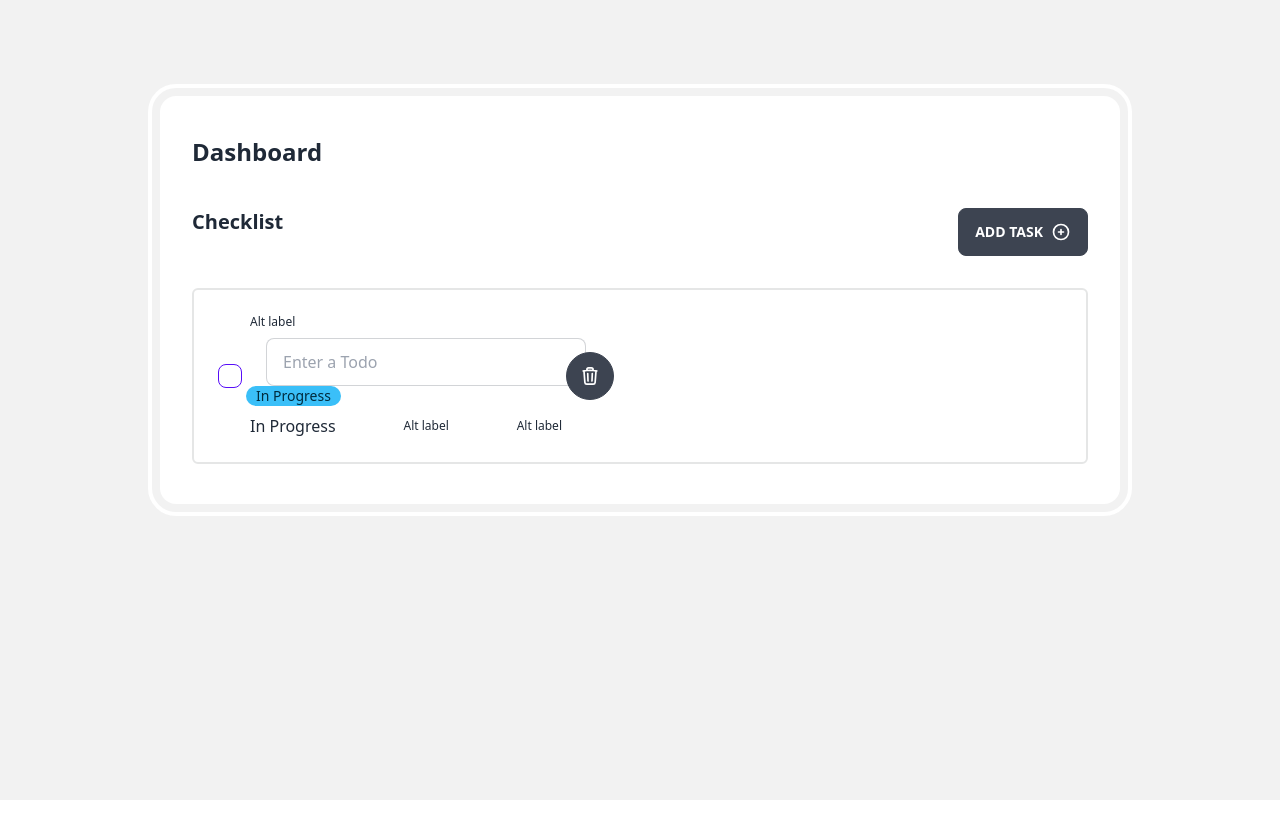
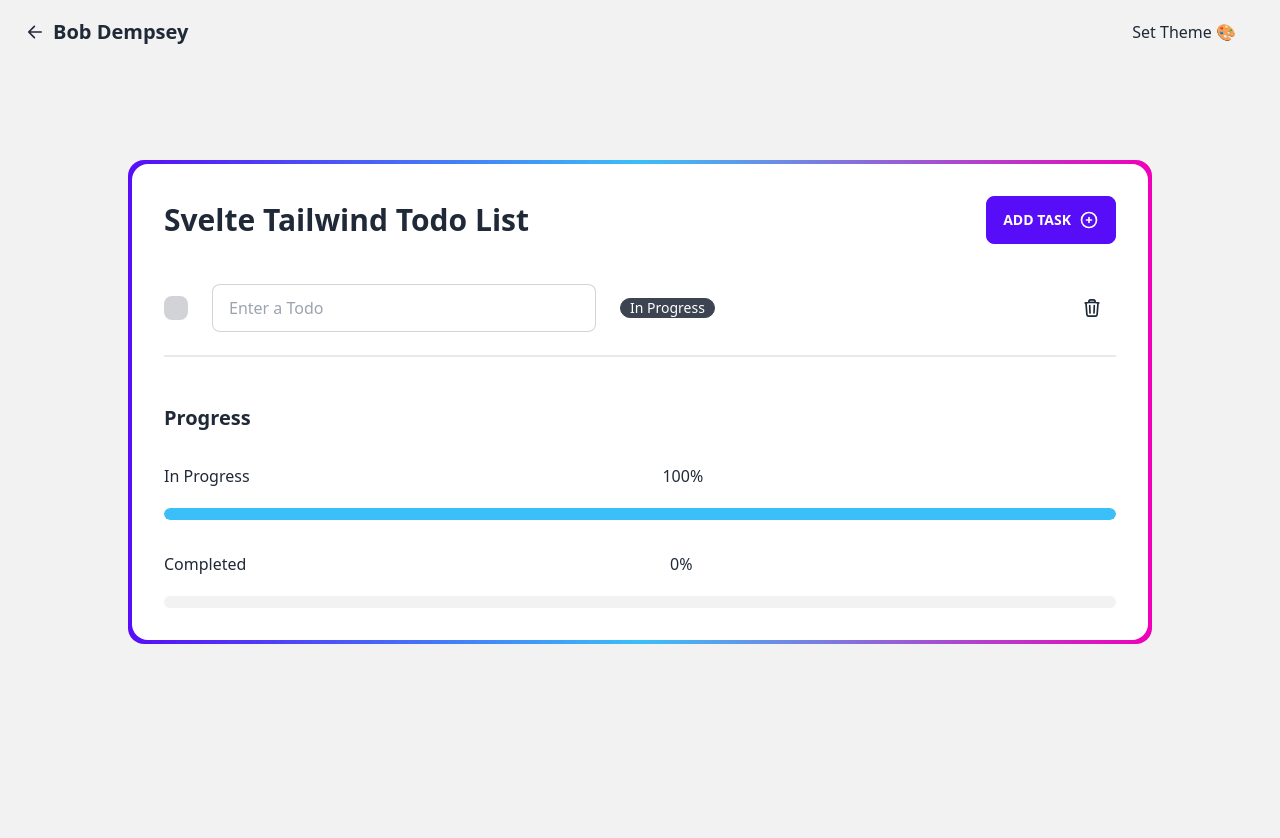
Before and after one commit to BobDempsey/svelte-checklist, a SvelteKit app: page / in a window 1280 px wide. Both pictures are taken after a click on the button "ADD TASK". Shown: the top 838 px of the page. Before the commit the page ends 800 px from the top, so only its background shows below. Built offline with nearby package versions, Linux system fonts and the light colour scheme.

Commit message:
build: adding theme switcher

```diff
--- /dev/null
+++ b/src/lib/components/app/Navbar.svelte
@@ -0,0 +1,40 @@
+<div class="navbar bg-base-200">
+	<!-- brand -->
+	<div class="flex-1">
+		<a class="btn-ghost btn gap-2 text-xl normal-case" href="https://bobdempsey83.com">
+			<svg
+				xmlns="http://www.w3.org/2000/svg"
+				fill="none"
+				stroke="currentColor"
+				stroke-width="2"
+				aria-hidden="true"
+				class="h-5 w-5"
+				viewBox="0 0 24 24"
+				><path
+					stroke-linecap="round"
+					stroke-linejoin="round"
+					d="M19.5 12h-15m0 0 6.75 6.75M4.5 12l6.75-6.75"
+				/></svg
+			>
+			<span>Bob Dempsey</span>
+		</a>
+	</div>
+	<!-- theme switcher -->
+	<div class="flex-none">
+		<ul class="menu menu-horizontal z-50 mr-4 px-1">
+			<li>
+				<button> Set Theme 🎨 </button>
+				<ul class="max-h-96 w-full overflow-y-scroll bg-base-100 p-2">
+					<form method="POST">
+						<li>
+							<button formaction="/?/setTheme&theme=dark">Dark</button>
+						</li>
+						<li>
+							<button formaction="/?/setTheme&theme=light">Light</button>
+						</li>
+					</form>
+				</ul>
+			</li>
+		</ul>
+	</div>
+</div>
--- /dev/null
+++ b/src/lib/components/progress/ProgressBar.svelte
@@ -0,0 +1,19 @@
+<script>
+	export let title;
+	export let percentage;
+	$: completeClass = title === 'Completed' ? 'bg-success' : 'bg-info';
+</script>
+
+<div class="space-y-5">
+	<div class="flex justify-between">
+		<p>{title}</p>
+		<p>{percentage}%</p>
+	</div>
+
+	<div class="h-3 w-full overflow-hidden rounded-full bg-base-200">
+		<div
+			class="{completeClass} h-3 rounded-full transition-all duration-500 ease-out"
+			style="width: {percentage}%"
+		/>
+	</div>
+</div>
--- /dev/null
+++ b/src/lib/components/progress/ProgressSection.svelte
@@ -0,0 +1,24 @@
+<script>
+	import ProgressBar from './ProgressBar.svelte';
+	import { todos } from '../../store/TodoStore';
+	import { fade } from 'svelte/transition';
+
+	export let completePercentage = 0;
+	export let progressPercentage = 0;
+
+	$: totalCount = $todos.length;
+	$: completeCount = $todos.filter((todo) => todo.complete).length;
+	$: progressCount = $todos.filter((todo) => !todo.complete).length;
+	$: completePercentage = Math.round((completeCount / totalCount) * 100) || 0;
+	$: progressPercentage = Math.round((progressCount / totalCount) * 100) || 0;
+</script>
+
+{#if $todos.length}
+	<section class="space-y-8" transition:fade>
+		<h3 class="text-xl font-bold">Progress</h3>
+		<div class="space-y-8">
+			<ProgressBar title="In Progress" percentage={progressPercentage} />
+			<ProgressBar title="Completed" percentage={completePercentage} />
+		</div>
+	</section>
+{/if}
--- a/src/lib/components/todos/todo/AddTodoSection.svelte
+++ b/src/lib/components/todo/AddTodoSection.svelte
@@ -1,11 +1,11 @@
 <script>
-	import { addTodo } from '../../../store/TodoStore';
+	import { addTodo } from '../../store/TodoStore';
 </script>
 
-<section class="flex justify-between">
-	<h3 class="text-xl font-bold ">Checklist</h3>
+<section class="flex items-center justify-between">
+	<h3 class="text-3xl font-bold">Svelte Tailwind Todo List</h3>
 
-	<button class="btn gap-2" type="button" on:click={addTodo}>
+	<button class="btn-primary btn gap-2" type="button" on:click={addTodo}>
 		Add Task
 		<svg
 			class="h-5 w-5"
--- /dev/null
+++ b/src/lib/components/todo/TodoInput.svelte
@@ -0,0 +1,49 @@
+<script>
+	import { deleteTodo, toggleComplete, editTodo } from '../../store/TodoStore';
+	import { fade } from 'svelte/transition';
+
+	export let todo;
+	$: completeClass = todo.complete ? 'success' : 'info';
+</script>
+
+<div class="flex items-center space-x-6" transition:fade>
+	<input
+		disabled={todo.text.trim() === ''}
+		type="checkbox"
+		checked={todo.complete}
+		class="checkbox-primary checkbox"
+		id={`${todo.id}-checkbox`}
+		on:change={() => toggleComplete(todo.id)}
+	/>
+	<input
+		class="input-bordered input-ghost input w-full max-w-sm text-ellipsis"
+		type="text"
+		placeholder="Enter a Todo"
+		value={todo.text}
+		id={`${todo.id}-text`}
+		on:input={(e) => editTodo(todo.id, e.target.value)}
+	/>
+
+	<div class="{`badge-${completeClass}`} badge text-base-100 transition-colors duration-150">
+		{todo.complete ? 'Complete' : 'In Progress'}
+	</div>
+	<div class="grow" />
+	<button class="btn-ghost btn-circle btn" type="button" on:click={() => deleteTodo(todo.id)}>
+		<span class="sr-only">Delete Todo</span>
+		<svg
+			class="h-5 w-5"
+			xmlns="http://www.w3.org/2000/svg"
+			fill="none"
+			stroke="currentColor"
+			stroke-width="2"
+			aria-hidden="true"
+			viewBox="0 0 24 24"
+			><path
+				stroke-linecap="round"
+				stroke-linejoin="round"
+				d="m14.74 9-.346 9m-4.788 0L9.26 9m9.968-3.21c.342.052.682.107 1.022.166m-1.022-.165L18.16 19.673a2.25 2.25 0 0 1-2.244 2.077H8.084a2.25 2.25 0 0 1-2.244-2.077L4.772 5.79m14.456 0a48.108 48.108 0 0 0-3.478-.397m-12 .562c.34-.059.68-.114 1.022-.165m0 0a48.11 48.11 0 0 1 3.478-.397m7.5 0v-.916c0-1.18-.91-2.164-2.09-2.201a51.964 51.964 0 0 0-3.32 0c-1.18.037-2.09 1.022-2.09 2.201v.916m7.5 0a48.667 48.667 0 0 0-7.5 0"
+			/></svg
+		>
+	</button>
+</div>
+<div class="divider" />
--- /dev/null
+++ b/src/lib/components/todo/TodoSection.svelte
@@ -0,0 +1,12 @@
+<script>
+	import TodoInput from './TodoInput.svelte';
+	import { todos } from '../../store/TodoStore';
+</script>
+
+{#if $todos.length}
+	<section class="space-y-4">
+		{#each $todos as todo (todo.id)}
+			<TodoInput {todo} />
+		{/each}
+	</section>
+{/if}
--- a/src/lib/components/todos/todo/TodoInput.svelte
+++ /dev/null
@@ -1,69 +0,0 @@
-<script>
-	import { deleteTodo, toggleComplete, editTodo } from '../../../store/TodoStore';
-
-	export let todo;
-</script>
-
-<div class="flex items-center justify-between rounded-md border-2 border-base-300 px-5 py-4">
-	<div class="flex w-full max-w-lg items-center justify-start">
-		<div class="form-control">
-			<label class="label cursor-pointer" for={`${todo.id}-checkbox`}>
-				<span class="label-text sr-only">Complete Todo</span>
-				<input
-					type="checkbox"
-					checked={todo.complete}
-					class="checkbox-primary checkbox"
-					id={`${todo.id}-checkbox`}
-					on:change={() => toggleComplete(todo.id)}
-				/>
-			</label>
-		</div>
-
-		<div class="form-control w-full max-w-xs">
-			<label class="label" for={`${todo.id}-text`}>
-				<span class="label-text sr-only">Edit Todo</span>
-				<span class="label-text-alt">Alt label</span>
-			</label>
-			<input
-				class="input-bordered input ml-5 w-full max-w-xs text-ellipsis"
-				type="text"
-				placeholder="Enter a Todo"
-				value={todo.text}
-				id={`${todo.id}-text`}
-				on:input={(e) => editTodo(todo.id, e.target.value)}
-			/>
-
-			{#if todo.complete}
-				<div class="badge-success badge">Complete</div>
-			{:else}
-				<div class="badge-info badge">In Progress</div>
-			{/if}
-
-			<label class="label" for={`${todo.id}-text`}>
-				<span>{todo.complete ? 'Complete' : 'In Progress'}</span>
-
-				<span class="label-text-alt">Alt label</span>
-				<span class="label-text-alt">Alt label</span>
-			</label>
-		</div>
-		<div>
-			<button class="btn-circle btn" type="button" on:click={() => deleteTodo(todo.id)}>
-				<span class="sr-only">Delete Todo</span>
-				<svg
-					class="h-5 w-5"
-					xmlns="http://www.w3.org/2000/svg"
-					fill="none"
-					stroke="currentColor"
-					stroke-width="2"
-					aria-hidden="true"
-					viewBox="0 0 24 24"
-					><path
-						stroke-linecap="round"
-						stroke-linejoin="round"
-						d="m14.74 9-.346 9m-4.788 0L9.26 9m9.968-3.21c.342.052.682.107 1.022.166m-1.022-.165L18.16 19.673a2.25 2.25 0 0 1-2.244 2.077H8.084a2.25 2.25 0 0 1-2.244-2.077L4.772 5.79m14.456 0a48.108 48.108 0 0 0-3.478-.397m-12 .562c.34-.059.68-.114 1.022-.165m0 0a48.11 48.11 0 0 1 3.478-.397m7.5 0v-.916c0-1.18-.91-2.164-2.09-2.201a51.964 51.964 0 0 0-3.32 0c-1.18.037-2.09 1.022-2.09 2.201v.916m7.5 0a48.667 48.667 0 0 0-7.5 0"
-					/></svg
-				>
-			</button>
-		</div>
-	</div>
-</div>
--- a/src/lib/components/todos/todo/TodoSection.svelte
+++ /dev/null
@@ -1,10 +0,0 @@
-<script>
-	import TodoInput from './TodoInput.svelte';
-	import { todos } from '../../../store/TodoStore';
-</script>
-
-<section class="mt-8 space-y-4">
-	{#each $todos as todo (todo.id)}
-		<TodoInput {todo} />
-	{/each}
-</section>
--- a/src/lib/store/TodoStore.js
+++ b/src/lib/store/TodoStore.js
@@ -8,6 +8,7 @@ export const todos = writable(data);
 
 todos.subscribe((value) => {
 	if (browser) {
+		value = value.filter((i) => i.text !== '');
 		localStorage.setItem('st-todo-list', JSON.stringify(value));
 	}
 });
@@ -40,7 +41,7 @@ export const editTodo = (id, text) => {
 	todos.update((currentTodos) => {
 		return currentTodos.map((todo) => {
 			if (todo.id === id) {
-				return { ...todo, text };
+				return { ...todo, text: text.trim() };
 			}
 			return todo;
 		});
--- a/src/routes/+layout.svelte
+++ b/src/routes/+layout.svelte
@@ -1,5 +1,7 @@
 <script>
 	import '../app.css';
+	import Navbar from '../lib/components/app/Navbar.svelte';
 </script>
 
+<Navbar />
 <slot />
--- a/src/routes/+page.svelte
+++ b/src/routes/+page.svelte
@@ -1,19 +1,21 @@
 <script>
-	import AddTodoSection from '../lib/components/todos/todo/AddTodoSection.svelte';
-	import TodoSection from '../lib/components/todos/todo/TodoSection.svelte';
+	import AddTodoSection from '../lib/components/todo/AddTodoSection.svelte';
+	import TodoSection from '../lib/components/todo/TodoSection.svelte';
+	import ProgressSection from '../lib/components/progress/ProgressSection.svelte';
 </script>
 
 <div
 	class="selection:color-secondary selection:color-primary min-h-screen bg-base-200 p-0 md:px-8 md:py-24"
 >
-	<main
-		class="mx-auto min-h-screen max-w-none rounded-none bg-base-100 py-10 outline-none md:min-h-max md:max-w-[60rem] md:rounded-2xl md:px-8 md:outline md:outline-4 md:outline-offset-8 md:outline-base-100"
+	<div
+		class="mx-auto max-w-5xl rounded-2xl bg-gradient-to-r from-primary via-info to-secondary p-1"
 	>
-		<h1 class="text-2xl font-bold">Dashboard</h1>
-
-		<div class="mt-10">
-			<AddTodoSection />
-			<TodoSection />
+		<div class="card bg-base-100">
+			<div class="card-body space-y-8">
+				<AddTodoSection />
+				<TodoSection />
+				<ProgressSection />
+			</div>
 		</div>
-	</main>
+	</div>
 </div>
```
Also changed, not shown: 1 other file (tests, documents, lock files or other folders).
